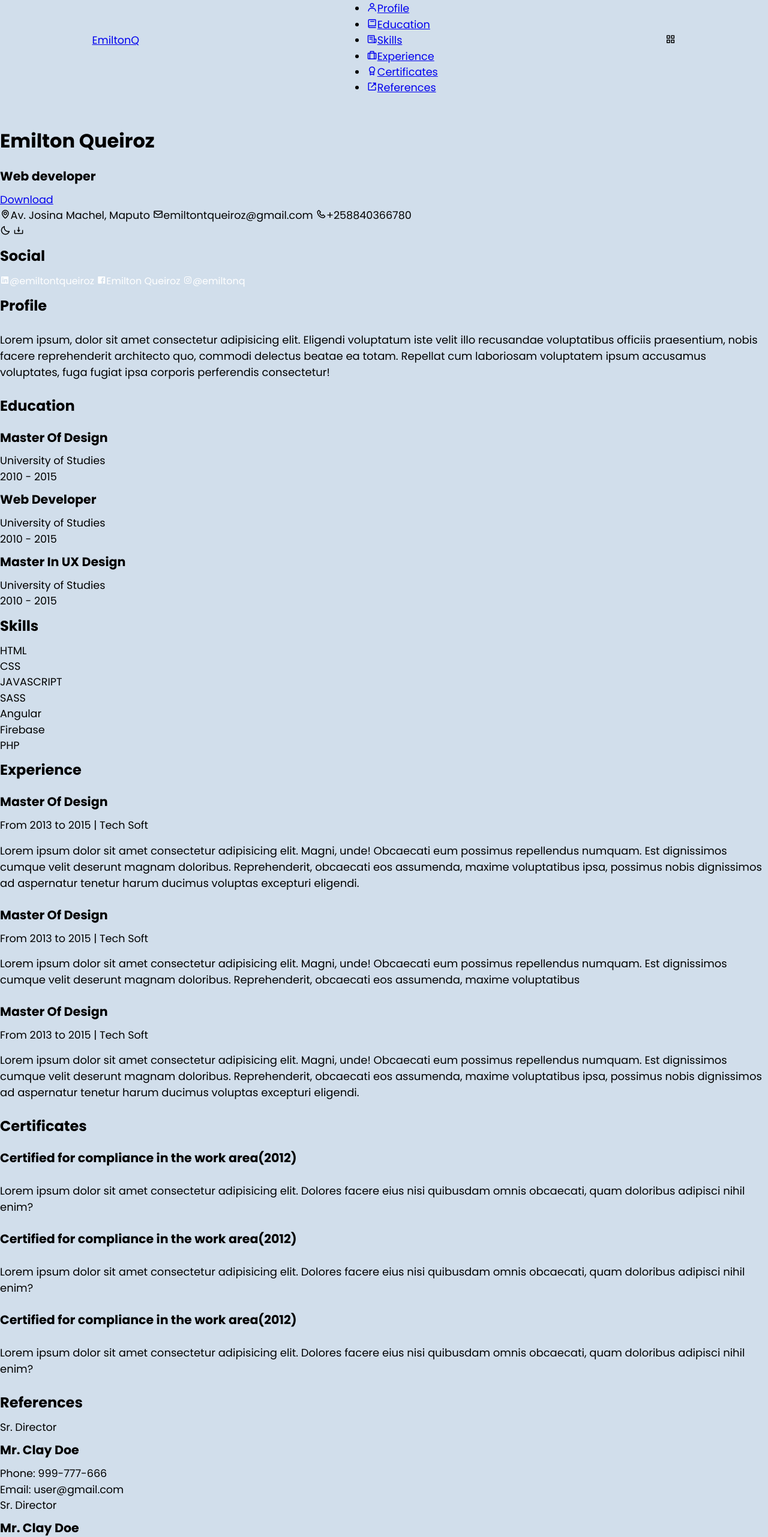
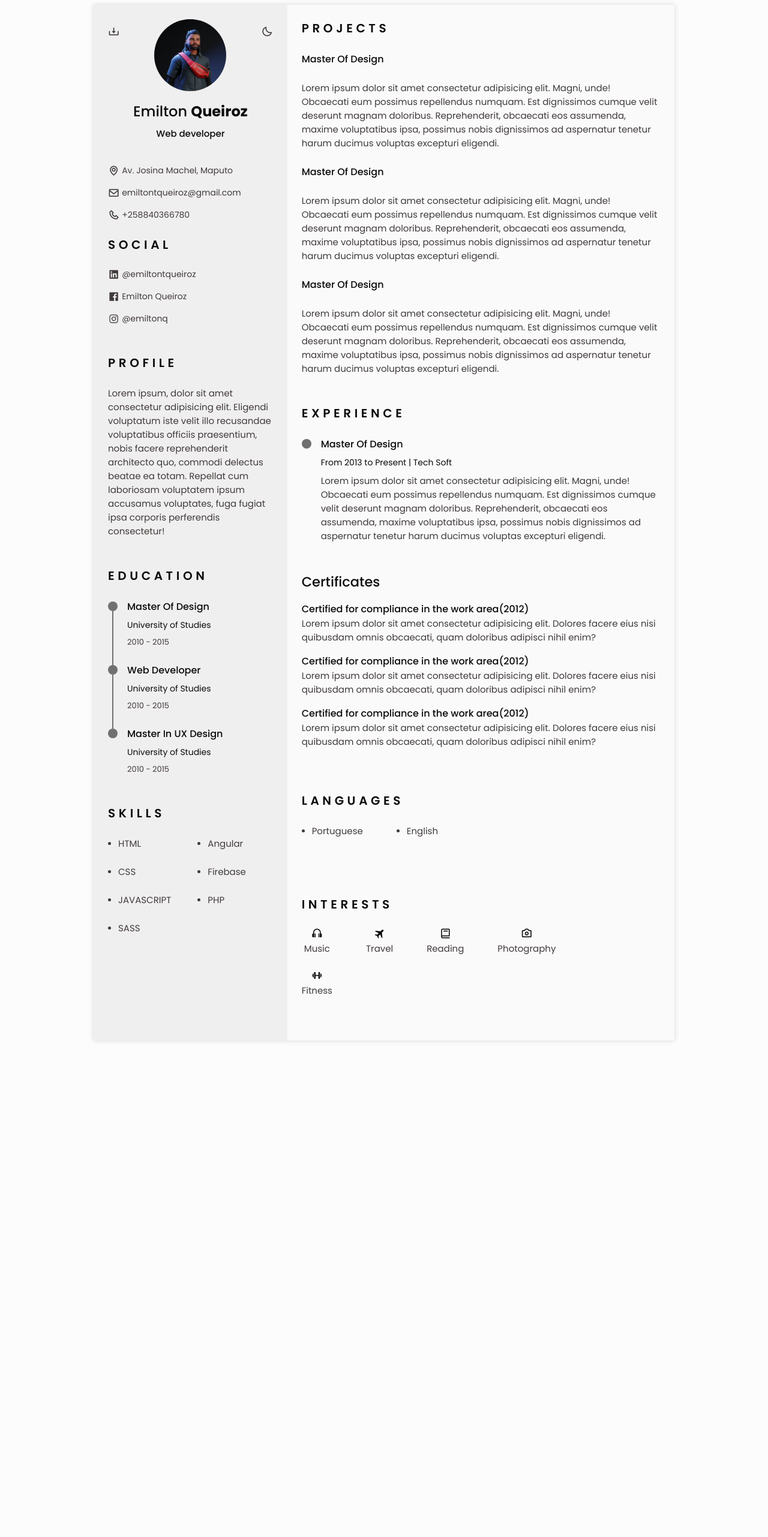
Before and after one commit to emiltonqueiroz/PORTFOLIO, a plain HTML site: page resume.html in a window 1280 px wide. Shown: the part 40-2603 px from the top of the page at 60% size. After the commit the page ends 1823 px from the top, so only its background shows below. Drawn offline with nearby package versions, Linux system fonts and the light colour scheme; files that its build step writes are made by us from their sources.

Commit message:
Resume update

```diff
--- a/Resources/css/resume.css
+++ b/Resources/css/resume.css
@@ -278,12 +278,14 @@ img {
 }
 
 .education__content,
-.experience__content {
+.experience__content,
+.project__content {
   display: flex;
 }
 
 .education__time,
-.experience__time {
+.experience__time,
+.project__time {
   padding-right: 1rem;
 }
 
@@ -311,12 +313,14 @@ img {
 }
 
 .education__title,
-.experience__title {
+.experience__title,
+.project__title {
   font-size: var(--h3-font-size);
 }
 
 .education__studies,
-.experience__company {
+.experience__company
+ {
   font-size: var(--small-font-size);
   color: var(--title-color);
 }
@@ -355,25 +359,7 @@ img {
 /*Certificates Section*/
 .certificate__title {
   font-size: var(--h3-font-size);
-  margin-bottom: var(--mb-1);
-}
-
-/*References Section*/
-.references__content {
-  gap: 0.25rem;
-}
-
-.references__subtitle {
-  color: var(--text-color-light);
-}
-
-.references__subtitle,
-.references__contact {
-  font-size: var(--smaller-font-size);
-}
-
-.references__title {
-  font-size: var(--h3-font-size);
+  margin-top: var(--mb-2);
 }
 
 /*Interests Section*/
@@ -531,6 +517,8 @@ body.dark-theme {
   color: var(--title-color);
 }
 
+
+/*
 body.scale-cv{
   --h1-font-size: .938rem;
   --h2-font-size: .938rem;
@@ -539,3 +527,4 @@ body.scale-cv{
   --small-font-size: 0.75rem;
   --smaller-font-size: 0.688rem;
 }
+*/
--- a/resume.html
+++ b/resume.html
@@ -5,7 +5,7 @@
     <meta http-equiv="X-UA-Compatible" content="IE=edge" />
     <meta name="viewport" content="width=device-width, initial-scale=1.0" />
 
-    <link rel="stylesheet" href="style.css" />
+    <link rel="stylesheet" href="Resources/css/resume.css" />
 
     <link
       rel="stylesheet"
@@ -24,7 +24,7 @@
   <body class="scale-cv">
     <header class="l-header" id="header">
       <nav class="nav bd-container">
-        <a href="#" class="nav__logo">EmiltonQ</a>
+        <a href="index.html" class="nav__logo">EmiltonQ</a>
         <div class="nav__menu" id="nav-menu">
           <ul class="nav__list">
             <li class="nav__item">
@@ -47,19 +47,15 @@
                 <i class="bx bx-receipt nav__icon"></i>Skills
               </a>
             </li>
+
+            <li class="nav__item">
+              <a href="#projects" class="nav__link">
+                <i class="bx bx-briefcase-alt nav__icon"></i>Projects
+              </a>
+            </li>
             <li class="nav__item">
               <a href="#experience" class="nav__link">
                 <i class="bx bx-briefcase-alt nav__icon"></i>Experience
-              </a>
-            </li>
-            <li class="nav__item">
-              <a href="#certificates" class="nav__link">
-                <i class="bx bx-award nav__icon"></i>Certificates
-              </a>
-            </li>
-            <li class="nav__item">
-              <a href="#references" class="nav__link">
-                <i class="bx bx-link-external nav__icon"></i>References
               </a>
             </li>
           </ul>
@@ -77,7 +73,11 @@
           <section class="home" id="home">
             <div class="home__container section bd-grid">
               <div class="home__data bd-grid">
-                <img src="Avatar.png" class="home__img" alt="" />
+                <img
+                  src="Resources/images/Avatar.png"
+                  class="home__img"
+                  alt=""
+                />
                 <h1 class="home__title">Emilton <b>Queiroz</b></h1>
                 <h3 class="home__profession">Web developer</h3>
                 <!--===Download CV===-->
@@ -109,7 +109,11 @@
             ></i>
 
             <!--===PDF Download===-->
-            <i class="bx bx-download generate-pdf" title="Generate PDF" id="resume-button"></i>
+            <i
+              class="bx bx-download generate-pdf"
+              title="Generate PDF"
+              id="resume-button"
+            ></i>
           </section>
 
           <!--===Social===-->
@@ -222,6 +226,54 @@
         </div>
 
         <div class="resume__right">
+
+          <!--===Projects===-->
+          <section class="project section" id="projects">
+            <h2 class="section-title">Projects</h2>
+            <div class="project__container bd-grid">
+              <div class="project__content">
+                <div class="project__data bd-grid">
+                  <h3 class="project__title">Master Of Design</h3>
+                  <p class="project__description">
+                    Lorem ipsum dolor sit amet consectetur adipisicing elit.
+                    Magni, unde! Obcaecati eum possimus repellendus numquam. Est
+                    dignissimos cumque velit deserunt magnam doloribus.
+                    Reprehenderit, obcaecati eos assumenda, maxime voluptatibus
+                    ipsa, possimus nobis dignissimos ad aspernatur tenetur harum
+                    ducimus voluptas excepturi eligendi.
+                  </p>
+                </div>
+              </div>
+
+              <div class="project__content">
+                <div class="project__data bd-grid">
+                  <h3 class="project__title">Master Of Design</h3>
+                  <p class="project__description">
+                    Lorem ipsum dolor sit amet consectetur adipisicing elit.
+                    Magni, unde! Obcaecati eum possimus repellendus numquam. Est
+                    dignissimos cumque velit deserunt magnam doloribus.
+                    Reprehenderit, obcaecati eos assumenda, maxime voluptatibus
+                    ipsa, possimus nobis dignissimos ad aspernatur tenetur harum
+                    ducimus voluptas excepturi eligendi.
+                  </p>
+                </div>
+              </div>
+
+              <div class="project__content">
+                <div class="project__data bd-grid">
+                  <h3 class="project__title">Master Of Design</h3>
+                  <p class="project__description">
+                    Lorem ipsum dolor sit amet consectetur adipisicing elit.
+                    Magni, unde! Obcaecati eum possimus repellendus numquam. Est
+                    dignissimos cumque velit deserunt magnam doloribus.
+                    Reprehenderit, obcaecati eos assumenda, maxime voluptatibus
+                    ipsa, possimus nobis dignissimos ad aspernatur tenetur harum
+                    ducimus voluptas excepturi eligendi.
+                  </p>
+                </div>
+              </div>
+
+
           <!--===Experience===-->
           <section class="experience section" id="experience">
             <h2 class="section-title">Experience</h2>
@@ -229,13 +281,13 @@
               <div class="experience__content">
                 <div class="experience__time">
                   <span class="tl__rounder"> </span>
-                  <span class="tl__line"> </span>
+                <!-- <span class="tl__line"> </span> -->
                 </div>
 
                 <div class="experience__data bd-grid">
                   <h3 class="experience__title">Master Of Design</h3>
                   <span class="experience__company">
-                    From 2013 to 2015 | Tech Soft
+                    From 2013 to Present | Tech Soft
                   </span>
                   <p class="experience__description">
                     Lorem ipsum dolor sit amet consectetur adipisicing elit.
@@ -248,49 +300,6 @@
                 </div>
               </div>
 
-              <div class="experience__content">
-                <div class="experience__time">
-                  <span class="tl__rounder"> </span>
-                  <span class="tl__line"> </span>
-                </div>
-
-                <div class="experience__data bd-grid">
-                  <h3 class="experience__title">Master Of Design</h3>
-                  <span class="experience__company">
-                    From 2013 to 2015 | Tech Soft
-                  </span>
-                  <p class="experience__description">
-                    Lorem ipsum dolor sit amet consectetur adipisicing elit.
-                    Magni, unde! Obcaecati eum possimus repellendus numquam. Est
-                    dignissimos cumque velit deserunt magnam doloribus.
-                    Reprehenderit, obcaecati eos assumenda, maxime voluptatibus
-                  </p>
-                </div>
-              </div>
-
-              <div class="experience__content">
-                <div class="experience__time">
-                  <span class="tl__rounder"> </span>
-                 <!--- <span class="tl__line"> </span> --->
-                </div>
-
-                <div class="experience__data bd-grid">
-                  <h3 class="experience__title">Master Of Design</h3>
-                  <span class="experience__company">
-                    From 2013 to 2015 | Tech Soft
-                  </span>
-                  <p class="experience__description">
-                    Lorem ipsum dolor sit amet consectetur adipisicing elit.
-                    Magni, unde! Obcaecati eum possimus repellendus numquam. Est
-                    dignissimos cumque velit deserunt magnam doloribus.
-                    Reprehenderit, obcaecati eos assumenda, maxime voluptatibus
-                    ipsa, possimus nobis dignissimos ad aspernatur tenetur harum
-                    ducimus voluptas excepturi eligendi.
-                  </p>
-                </div>
-              </div>
-            </div>
-          </section>
 
           <!--===CERTIFICATES===-->
           <section class="certificate section" id="certificates">
@@ -328,31 +337,6 @@
                   Dolores facere eius nisi quibusdam omnis obcaecati, quam
                   doloribus adipisci nihil enim?
                 </p>
-              </div>
-            </div>
-          </section>
-
-          <!--===References===-->
-          <section class="references section" id="references">
-            <h2 class="section__title">References</h2>
-
-            <div class="references__container bd-grid">
-              <div class="references__content bd-grid">
-                <span class="references__subtitle">Sr. Director</span>
-                <h3 class="references__title">Mr. Clay Doe</h3>
-                <ul class="references__contact">
-                  <li>Phone: 999-777-666</li>
-                  <li>Email: user@gmail.com</li>
-                </ul>
-              </div>
-
-              <div class="references__content bd-grid">
-                <span class="references__subtitle">Sr. Director</span>
-                <h3 class="references__title">Mr. Clay Doe</h3>
-                <ul class="references__contact">
-                  <li>Phone: 999-777-666</li>
-                  <li>Email: user@gmail.com</li>
-                </ul>
               </div>
             </div>
           </section>
@@ -411,6 +395,6 @@
     <a href="#" class="scrolltop" id="scroll-top">
       <i class="bx bx-up-arrow-alt scroll-top__icon"></i>
     </a>
-    <script src="app.js"></script>
+    <script src="Resources/js/resume.js"></script>
   </body>
 </html>
```
Also changed, not shown: about.html (+1 -1 lines), index.html (+1 -1 lines).
